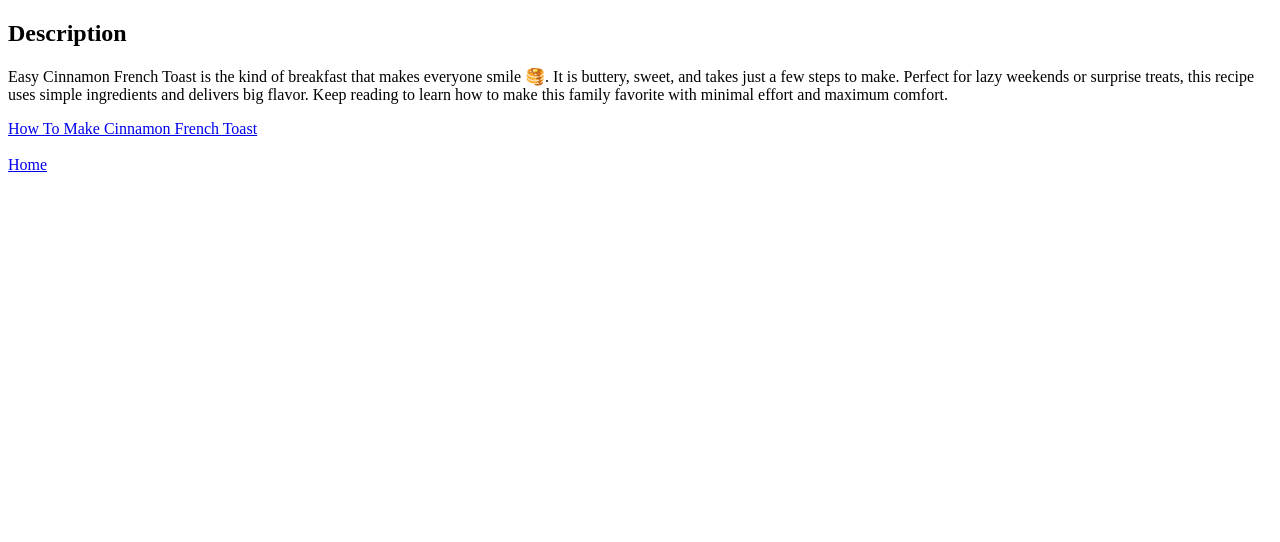
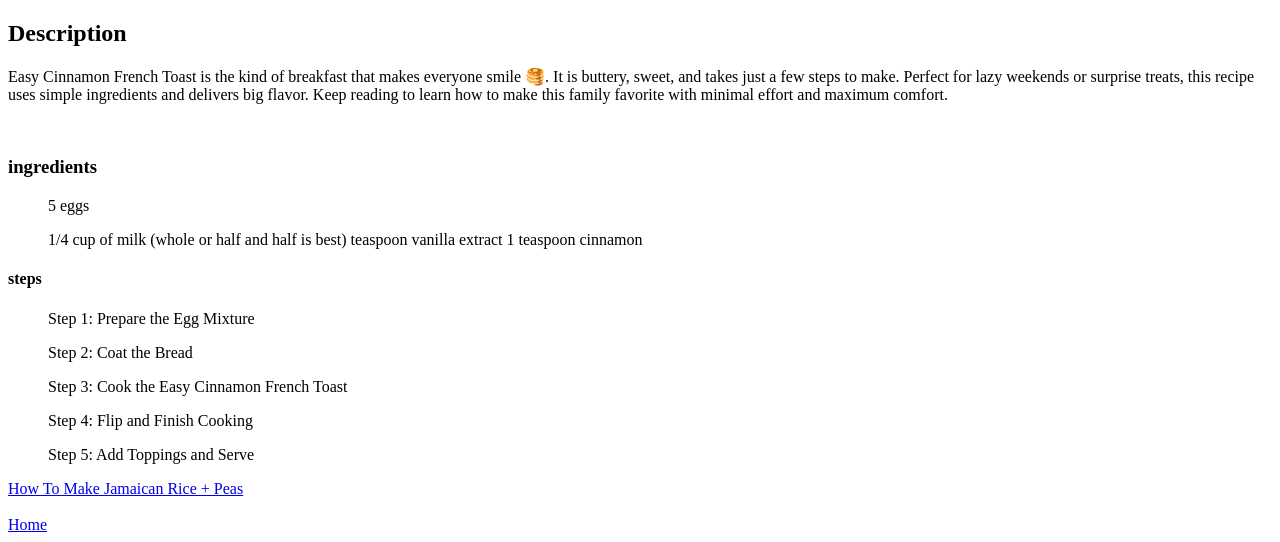
Before and after one commit to Joshualuvstocode/odin-recipes, a plain HTML site: page index.html in a window 1280 px wide. Shown: the part 402-944 px from the top of the page. Before the commit the page ends 800 px from the top, so only its background shows below. Drawn offline with Linux system fonts and the light colour scheme.

Commit message:
no changes

```diff
--- a/index.html
+++ b/index.html
@@ -16,22 +16,24 @@
     It is buttery, sweet, and takes just a few steps to make. Perfect for lazy weekends or surprise treats,
     this recipe uses simple ingredients and delivers big flavor. Keep reading
     to learn how to make this family favorite with minimal effort and maximum
-    comfort.</p>
-
+    comfort.</p><br>
+  <h3>ingredients</h3>
+    <ul>5 eggs</ul>
+    <ul> 1/4 cup of milk (whole or half and half is best)</u1>
+    <u1>teaspoon vanilla extract</u1>
+    <u1>1 teaspoon cinnamon</ul>
+  <h4>steps</h4>
+    <ol>Step 1: Prepare the Egg Mixture</ol>
+    <ol>Step 2: Coat the Bread</ol>
+    <ol>Step 3: Cook the Easy Cinnamon French Toast</ol>
+    <ol>Step 4: Flip and Finish Cooking</ol>
+    <ol>Step 5: Add Toppings and Serve</ol>
   <article>
 
   </article>
-
-
-
-
-
-
-
-
-    <a href="recipes/recipename.html">How To Make Cinnamon French Toast</a>
+  <a href="Jamaican_Rice_Peas.html">How To Make Jamaican Rice + Peas</a>
     <br><br>
-  <a href="../index.html">Home</a>
+  <a href="index.html">Home</a>
 
 </body>
 </html>
```
